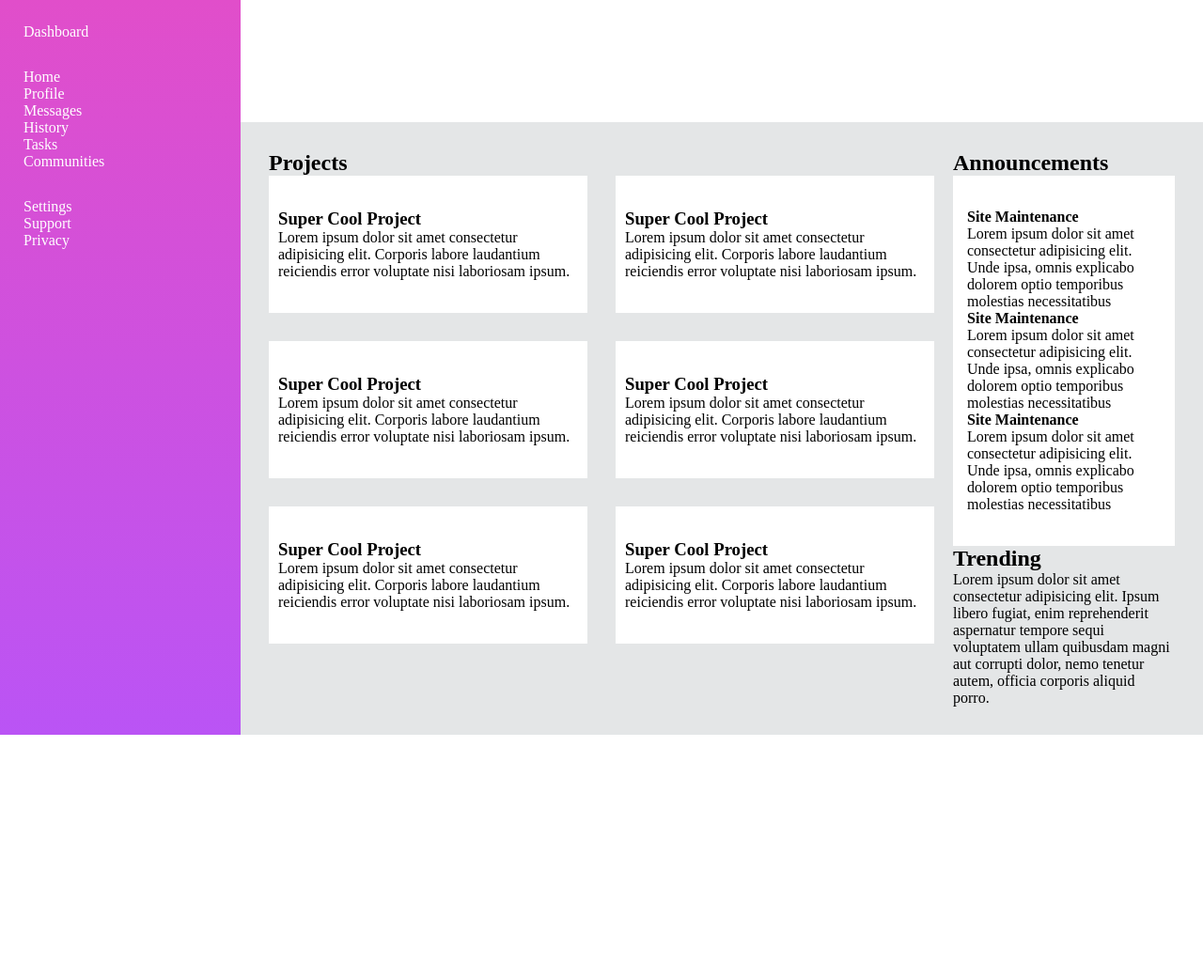
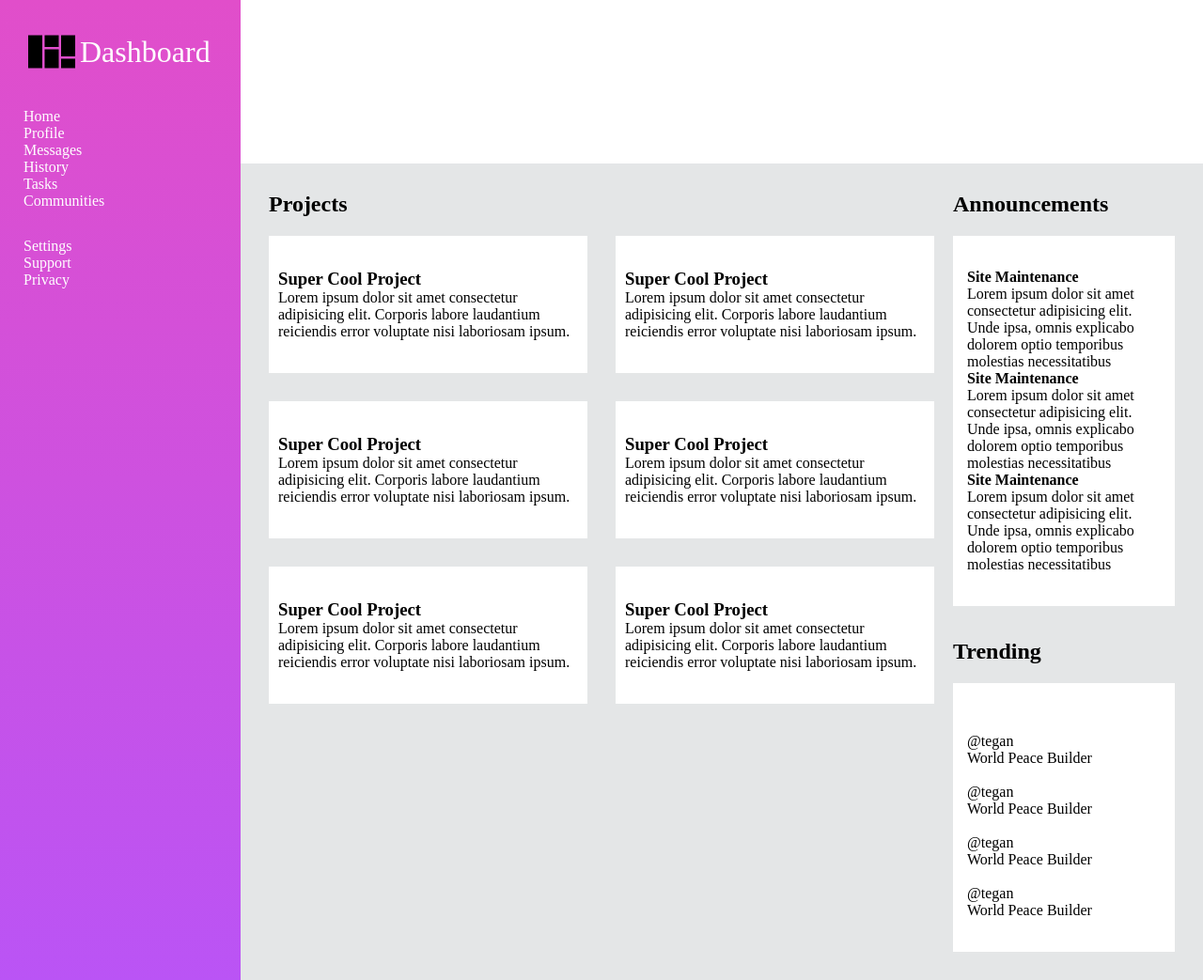
Before and after one commit to R4hul36/odin-admin-dashboard, a plain HTML site: page index.html in a window 1280 px wide. Shown: the whole page at 94% size. Before the commit the page ends 800 px from the top, so only its background shows below. Drawn offline with Linux system fonts and the light colour scheme.

Commit message:
improved layout of trending section with grid

```diff
--- a/index.html
+++ b/index.html
@@ -12,7 +12,8 @@
     </header>
     <aside class="sidebar-container">
       <div class="logo-section">
-        <p>Dashboard</p>
+        <img src="icons/icons-left/view-dashboard-variant.svg" alt="logo" id="logo">
+        <span>Dashboard</span>
       </div>
       <nav class="main-links">
         <ul>
@@ -119,10 +120,37 @@
         </section>
         <section class="trending">
           <h2>Trending</h2>
-          Lorem ipsum dolor sit amet consectetur adipisicing elit. Ipsum libero
-          fugiat, enim reprehenderit aspernatur tempore sequi voluptatem ullam
-          quibusdam magni aut corrupti dolor, nemo tenetur autem, officia
-          corporis aliquid porro.
+          <div class="trending-container">
+            <div class="trending-card">
+              <img src="" alt="">
+              <div>
+                <span>@tegan</span>
+                <p>World Peace Builder</p>
+              </div>
+            </div>
+            <div class="trending-card">
+              <img src="" alt="">
+              <div>
+                <span>@tegan</span>
+                <p>World Peace Builder</p>
+              </div>
+            </div>
+            <div class="trending-card">
+              <img src="" alt="">
+              <div>
+                <span>@tegan</span>
+                <p>World Peace Builder</p>
+              </div>
+            </div>
+            <div class="trending-card">
+              <img src="" alt="">
+              <div>
+                <span>@tegan</span>
+                <p>World Peace Builder</p>
+              </div>
+            </div>
+          </div>
+
         </section>
       </section>
     </main>
--- a/styles.css
+++ b/styles.css
@@ -5,8 +5,8 @@
 }
 
 :root {
-    --sidebar-background-clr: linear-gradient(#e14eca,#ba54f5);
-    --btn-and-logo-clr: white;
+  --sidebar-background-clr: linear-gradient(#e14eca, #ba54f5);
+  --btn-and-logo-clr: white;
 }
 
 body {
@@ -16,7 +16,7 @@ body {
 }
 
 li {
-    list-style: none;
+  list-style: none;
 }
 header {
   grid-area: 1 / 2 / 2 / 3;
@@ -31,6 +31,27 @@ main {
   background-color: rgb(228, 230, 231);
 }
 
+/* Left navigation */
+
+#logo {
+  width: 60px;
+}
+
+.logo-section {
+  display: grid;
+  grid-template-columns: 1fr 3fr;
+}
+
+.logo-section span {
+  align-self: center;
+  font-size: 2rem;
+}
+
+.logo-section img {
+  color: white;
+}
+
+/* project cards section */
 .cards {
   display: grid;
   grid-template-columns: repeat(auto-fit, minmax(300px, 1fr));
@@ -42,11 +63,22 @@ main {
   background-color: white;
 }
 
+.cards,
+.announcement-container,
+.trending-container {
+  margin-top: 20px;
+}
+
 /* right section */
 
-.announcement-container {
+.announcement-container,
+.trending-container {
   padding: 35px 15px;
   background-color: white;
+}
+
+.trending {
+  margin-top: 35px;
 }
 
 /* side bar */
@@ -58,10 +90,9 @@ aside {
   align-content: start;
   padding: 25px;
   background-image: var(--sidebar-background-clr);
-  color: var(--btn-and-logo-clr)
+  color: var(--btn-and-logo-clr);
 }
 
-
 .sidebar-container {
-    display: grid;
+  display: grid;
 }
```
Also changed, not shown: icons/icons-left/view-dashboard-variant.svg (added).
